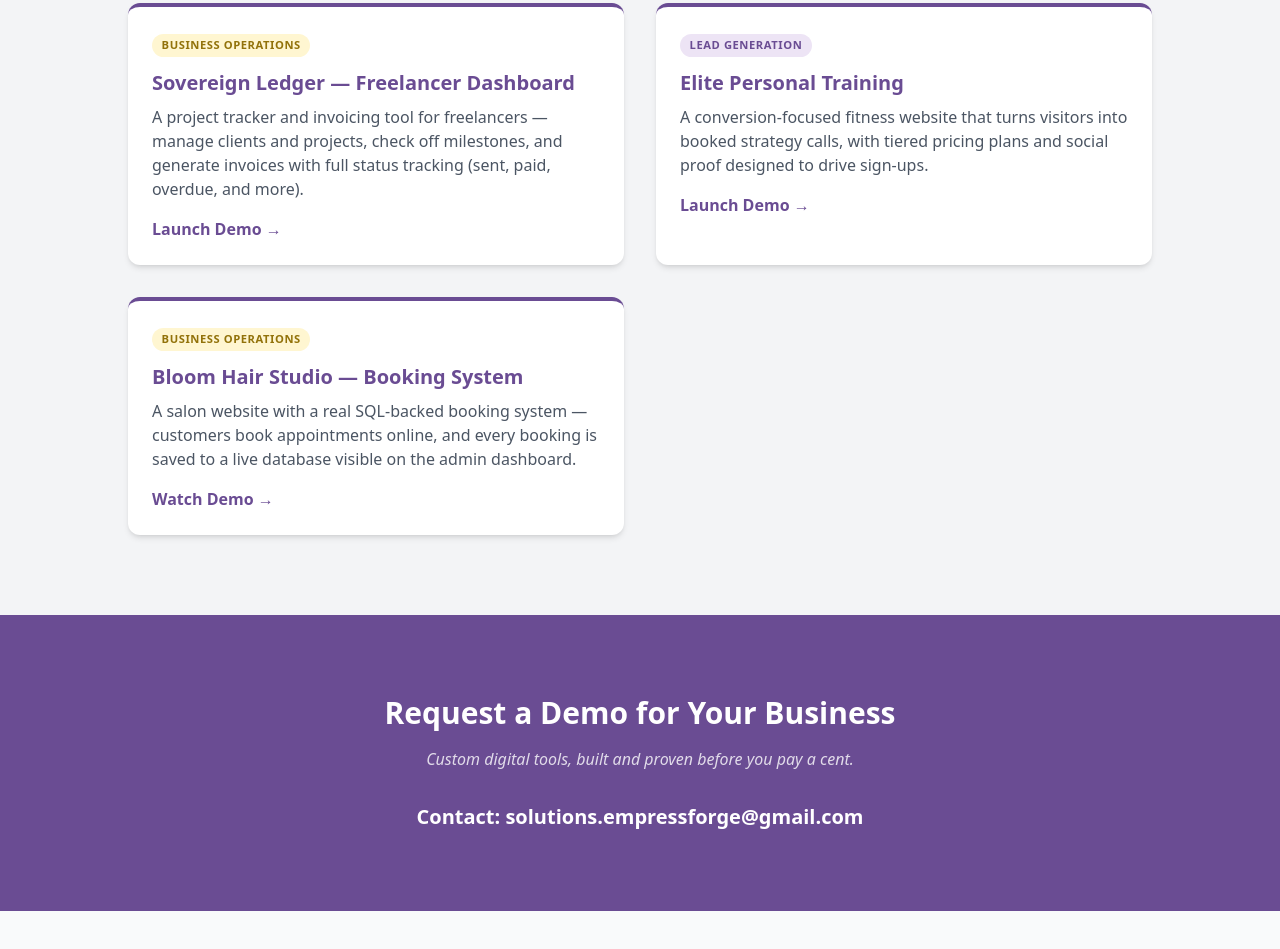
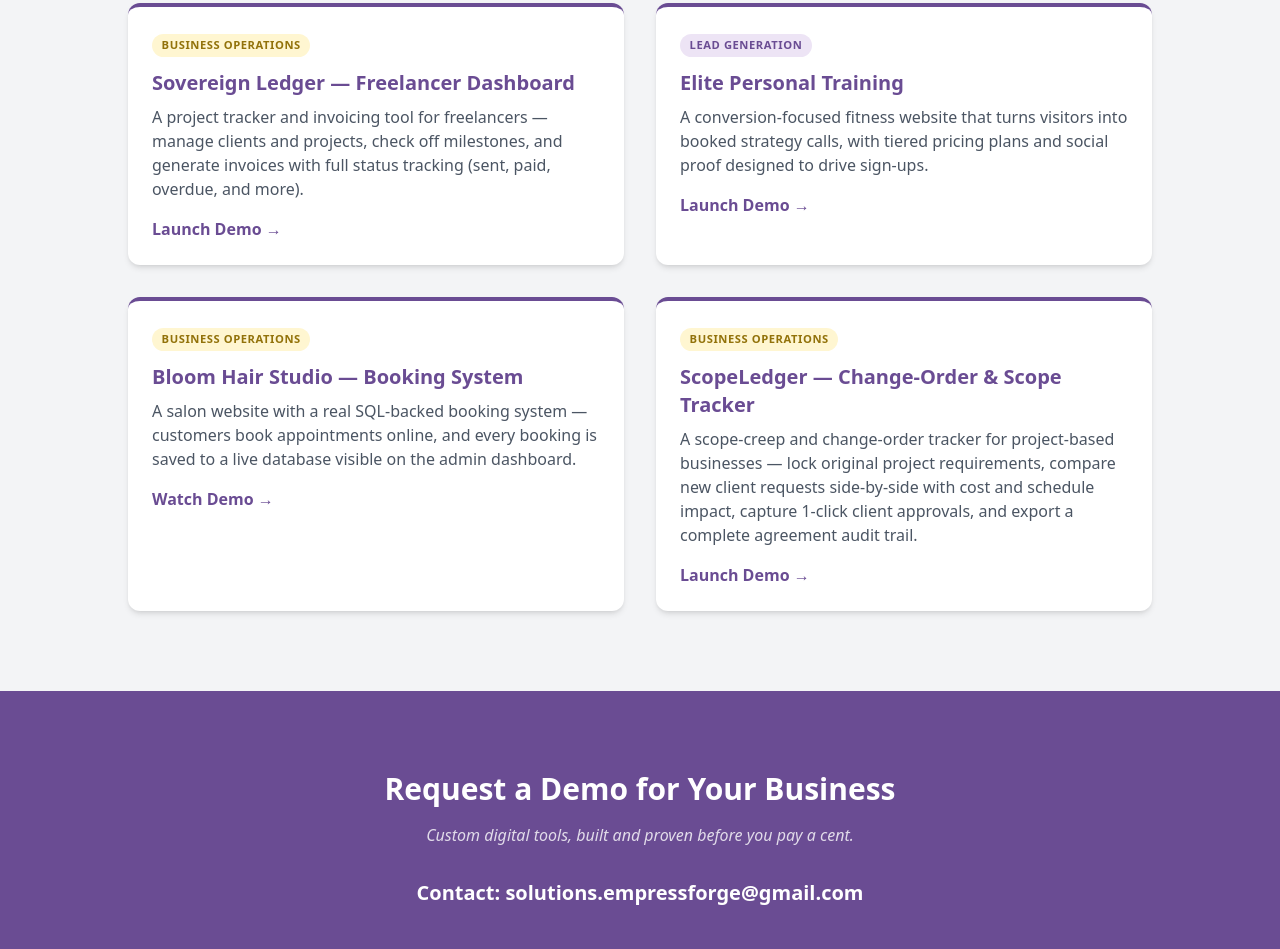
Before and after one commit to Mishi-TKK/solutions-site, a plain HTML site: page index.html in a window 1280 px wide. Shown: the part 929-1878 px from the top of the page. Before the commit the page ends 1840 px from the top, so only its background shows below. Drawn offline with nearby package versions, Linux system fonts and the light colour scheme.

Commit message:
Add ScopeLedger demo section to index.html

```diff
--- a/index.html
+++ b/index.html
@@ -117,6 +117,13 @@
                     <p class="text-gray-600 mb-4">A salon website with a real SQL-backed booking system — customers book appointments online, and every booking is saved to a live database visible on the admin dashboard.</p>
                     <a href="PASTE-YOUR-YOUTUBE-LINK-HERE" target="_blank" class="text-primary font-bold hover:underline">Watch Demo →</a>
                 </div>
+                <!-- Demo 6: ScopeLedger -->
+            <div class="border-t-4 border-primary p-6 rounded-xl bg-white shadow-md">
+            <span class="category-tag category-operations">Business Operations</span>
+            <h4 class="text-xl font-bold mb-2 text-primary">ScopeLedger — Change-Order & Scope Tracker</h4>
+            <p class="text-gray-600 mb-4">A scope-creep and change-order tracker for project-based businesses — lock original project requirements, compare new client requests side-by-side with cost and schedule impact, capture 1-click client approvals, and export a complete agreement audit trail.</p>
+           <a href="https://mishi-tkk.github.io/ScopeLedger/" target="_blank" class="text-primary font-bold hover:underline">Launch Demo →</a>
+         </div>
             </div>
         </div>
     </section>
```
